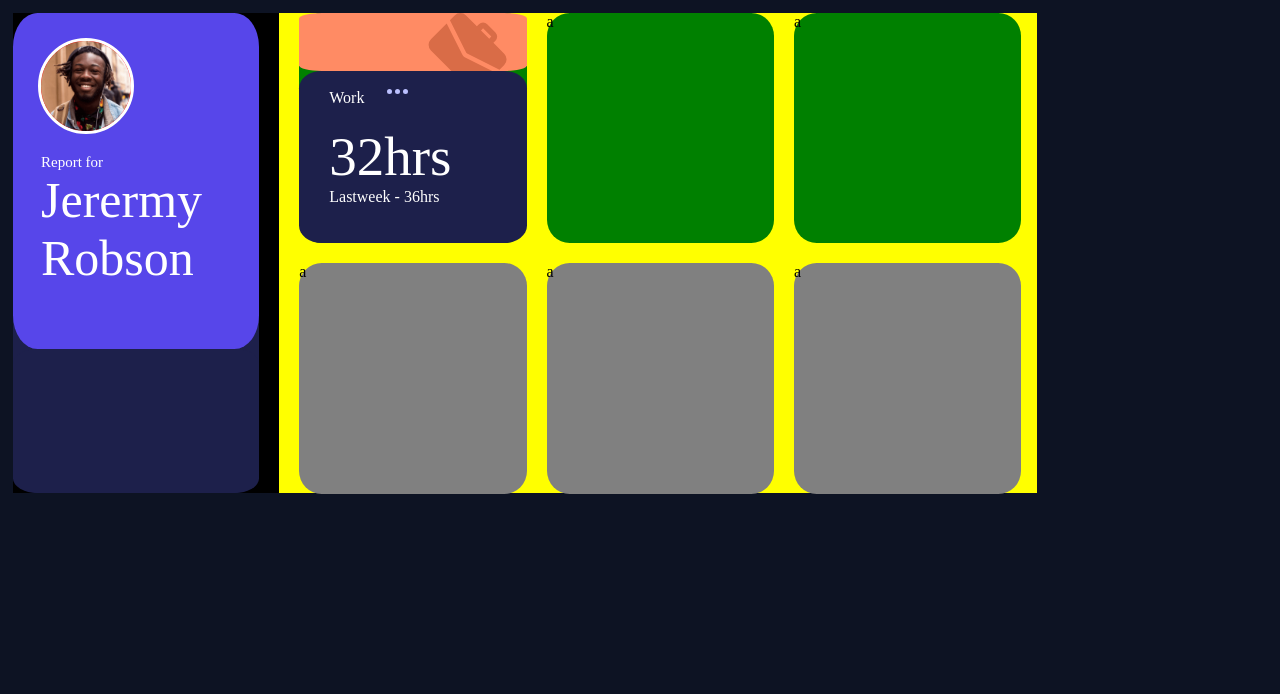
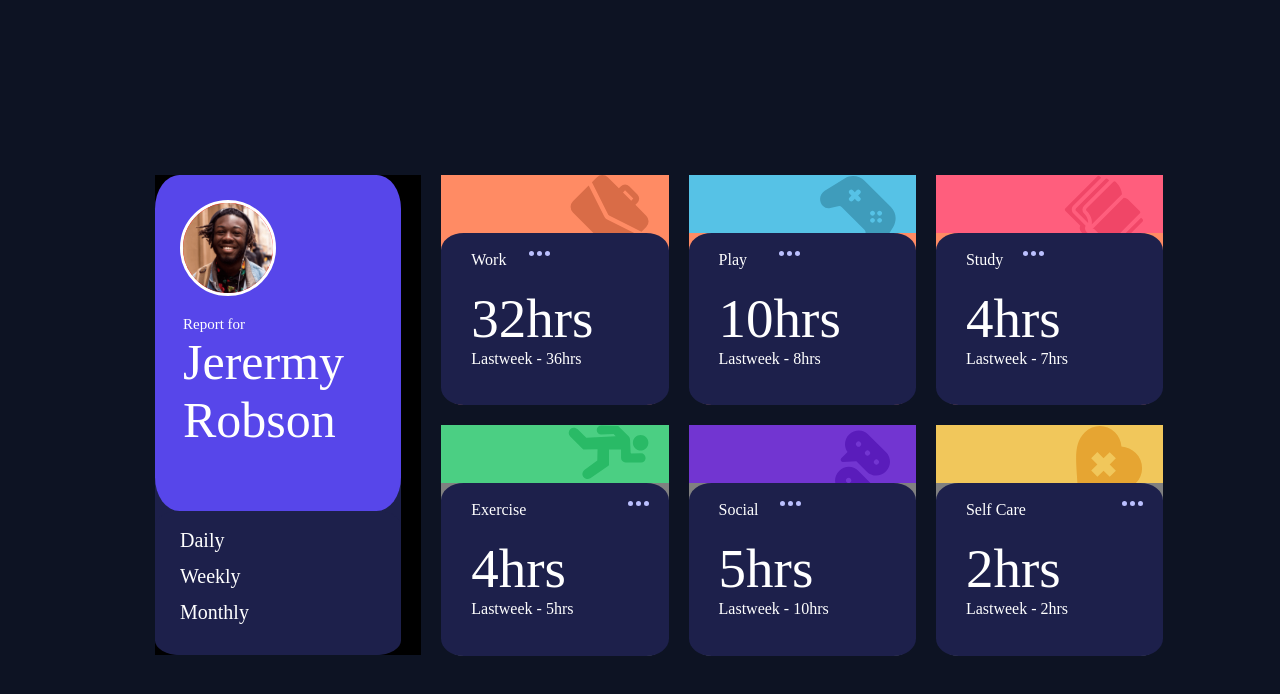
Before and after one commit to maoleng/Learn-web, a plain HTML site: page Challenger/Time tracking dashboard/index.html in a window 1280 px wide. Drawn offline with Linux system fonts and the light colour scheme.

Commit message:
finish challenger

```diff
--- a/Challenger/Time tracking dashboard/index.html
+++ b/Challenger/Time tracking dashboard/index.html
@@ -2,122 +2,7 @@
 <html>
 <head>
 	<title></title>
-	<style type="text/css">
-		body {
-			background-color: #0D1323;
-		}
-		.all {
-			width: 80%;
-			height: 60%;
-			background-color: black;
-			position: absolute;
-			margin: 5px;
-		}
-		.header {
-			width: 24%;
-			height: 100%;
-			background-color: #1D204B;
-			float: left;
-			border-radius: 10%;
-			position: relative;
-		}
-
-		.content {
-			width: 74%;
-			height: 100%;
-			background-color: yellow;
-			float: right;
-		}
-
-		.top__element {
-			width: 30%;
-			height: 48%;
-			background-color: green;
-			float: left;
-			margin-left: 20px;
-			margin-bottom: 20px;
-			border-radius: 10%;
-		}
-
-		.bot__element {
-			width: 30%;
-			height: 48%;
-			background-color: grey;
-			float: left;
-			margin-left: 20px;
-			border-radius: 10%;
-		}
-
-		.all > .header > .top {
-			height: 70%;
-			width: 100%;
-			background-color: #5746EA;
-			border-radius: 10%;
-		}
-
-		.all > .header > .bot {
-			height: 30%;
-			width: 100%;
-			background-color: #1D204B;
-			border-radius: 10%;
-		}
-
-		.circle__avatar {
-			height: 90px;
-			width: 90px;
-			border: 3px solid white;
-			border-radius: 50%;
-			background-color: red;
-			position: absolute;
-			top: 25px;
-			left: 25px;
-		}
-
-		.header__word-1 {
-			color: white;
-			font-size: 15px;
-		}
-
-		.header__word-2 {
-			color: white;
-			font-size: 50px;
-		}
-
-		.mini__content-top {
-			height: 25%;
-			width: 100;
-			background-color: #FF8B64;
-			border-radius: 10%;
-		}
-
-		.mini__content-bot {
-			height: 75%;
-			width: 100;
-			background-color: #1D204B;
-			border-radius: 10%;
-			position: relative;
-			padding-left: 30px;
-
-		}
-
-		.mini__content-image {
-			float: right;
-			padding-right: 20px;
-		}
-
-		.mini__content-activity {
-			color: white;
-		}
-
-		.mini__content-time {
-			color: white;
-			font-size: 55px;
-		}
-
-		.mini__content-date {
-			color: white;
-		}
-	</style>
+    <link rel="stylesheet" href="style.css">
 </head>
 <body>
 <div class = "all">
@@ -133,13 +18,19 @@
 			</div>
 		</div>
 		<div class="bot">
-
+			<br>
+			<span class="header__word-3">Daily</span>
+			<br><br>
+			<span class="header__word-3">Weekly</span>
+			<br><br>
+			<span class="header__word-3">Monthly</span>
+			<br>
 		</div>
 	</div>
 
 	<div class="content">
 		<div class="top__element">
-			<div class="mini__content-top">
+			<div class="mini__content-top_1">
 				<img src="images/icon-work.svg" class = "mini__content-image">
 			</div>
 			<div class="mini__content-bot">
@@ -152,21 +43,76 @@
 				<span class="mini__content-date">Lastweek - 36hrs</span>
 			</div>
 		</div>
-		<div class="top__element">
-			a
+		<div class="top__element" >
+			<div class="mini__content-top_2">
+				<img src="images/icon-play.svg" class = "mini__content-image">
+			</div>
+			<div class="mini__content-bot">
+				<br>
+				<img src="images/icon-ellipsis.svg" class="mini__content-image">
+				<span class="mini__content-activity">Play</span>
+				<br><br>
+				<span class="mini__content-time">10hrs</span>
+				<br>
+				<span class="mini__content-date">Lastweek - 8hrs</span>
+			</div>
 		</div>
 		<div class="top__element">
-			a
+			<div class="mini__content-top_3">
+				<img src="images/icon-study.svg" class = "mini__content-image">
+			</div>
+			<div class="mini__content-bot">
+				<br>
+				<img src="images/icon-ellipsis.svg" class="mini__content-image">
+				<span class="mini__content-activity">Study</span>
+				<br><br>
+				<span class="mini__content-time">4hrs</span>
+				<br>
+				<span class="mini__content-date">Lastweek - 7hrs</span>
+			</div>
 		</div>
 
 		<div class="bot__element">
-			a
+			<div class="mini__content-top_4">
+				<img src="images/icon-exercise.svg" class = "mini__content-image">
+			</div>
+			<div class="mini__content-bot">
+				<br>
+				<img src="images/icon-ellipsis.svg" class="mini__content-image">
+				<span class="mini__content-activity">Exercise</span>
+				<br><br>
+				<span class="mini__content-time">4hrs</span>
+				<br>
+				<span class="mini__content-date">Lastweek - 5hrs</span>
+			</div>
 		</div>
 		<div class="bot__element">
-			a
+			<div class="mini__content-top_5">
+				<img src="images/icon-social.svg" class = "mini__content-image">
+			</div>
+			<div class="mini__content-bot">
+				<br>
+				<img src="images/icon-ellipsis.svg" class="mini__content-image">
+				<span class="mini__content-activity">Social</span>
+				<br><br>
+				<span class="mini__content-time">5hrs</span>
+				<br>
+				<span class="mini__content-date">Lastweek - 10hrs</span>
+			</div>
 		</div>
 		<div class="bot__element">
-			a
+			<div class="mini__content-top_6">
+				<img src="images/icon-self-care.svg" class = "mini__content-image">
+			</div>
+			<div class="mini__content-bot">
+				<br>
+				<img src="images/icon-ellipsis.svg" class="mini__content-image">
+				<span class="mini__content-activity">Self Care</span>
+				<br><br>
+				<span class="mini__content-time">2hrs</span>
+				<br>
+				<span class="mini__content-date">Lastweek - 2hrs</span>
+			</div>
 		</div>
 
 	</div>
--- /dev/null
+++ b/Challenger/Time tracking dashboard/style.css
@@ -0,0 +1,153 @@
+body {
+	background-color: #0D1323;
+}
+.all {
+	width: 80%;
+	height: 60%;
+	background-color: black;
+	position: absolute;
+	margin: 5px;
+	top: 170px;
+	left: 150px;
+}
+.header {
+	width: 24%;
+	height: 100%;
+	background-color: #1D204B;
+	float: left;
+	border-radius: 10%;
+	position: relative;
+}
+
+.content {
+	width: 74%;
+	height: 100%;
+	background-color: #0D1323;
+	float: right;
+}
+
+.top__element {
+	width: 30%;
+	height: 48%;
+	background-color: #FF8B64;
+	float: left;
+	margin-left: 20px;
+	margin-bottom: 20px;
+	border-radius: 10%;
+}
+
+.bot__element {
+	width: 30%;
+	height: 48%;
+	background-color: grey;
+	float: left;
+	margin-left: 20px;
+	margin-bottom: 20px;
+	border-radius: 10%;
+}
+
+.all > .header > .top {
+	height: 70%;
+	width: 100%;
+	background-color: #5746EA;
+	border-radius: 10%;
+}
+
+.all > .header > .bot {
+	height: 30%;
+	width: 100%;
+	background-color: #1D204B;
+	border-radius: 10%;
+}
+
+.circle__avatar {
+	height: 90px;
+	width: 90px;
+	border: 3px solid white;
+	border-radius: 50%;
+	background-color: red;
+	position: absolute;
+	top: 25px;
+	left: 25px;
+}
+
+.header__word-1 {
+	color: white;
+	font-size: 15px;
+}
+
+.header__word-2 {
+	color: white;
+	font-size: 50px;
+}
+
+.mini__content-top_1 {
+	height: 25%;
+	width: 100;
+	background-color: #FF8B64;
+}
+
+.mini__content-top_2 {
+	height: 25%;
+	width: 100;
+	background-color: #56C2E6;
+}
+
+.mini__content-top_3 {
+	height: 25%;
+	width: 100;
+	background-color: #FF5E7D;
+}
+
+.mini__content-top_4 {
+	height: 25%;
+	width: 100;
+	background-color: #4BCF83;
+}
+
+.mini__content-top_5 {
+	height: 25%;
+	width: 100;
+	background-color: #7235D1;
+}
+
+.mini__content-top_6 {
+	height: 25%;
+	width: 100;
+	background-color: #F1C75B;
+}
+
+.mini__content-bot {
+	height: 75%;
+	width: 100;
+	background-color: #1D204B;
+	border-radius: 10%;
+	position: relative;
+	padding-left: 30px;
+
+}
+
+.mini__content-image {
+	float: right;
+	padding-right: 20px;
+}
+
+.mini__content-activity {
+	color: white;
+}
+
+.mini__content-time {
+	color: white;
+	font-size: 55px;
+}
+
+.mini__content-date {
+	color: white;
+}
+
+.header__word-3 {
+	color: white;
+	font-size: 20px;
+	position: absolute;
+	padding-left: 25px
+}
```
Also changed, not shown: Challenger/Time tracking dashboard/design/active-states.jpg.
